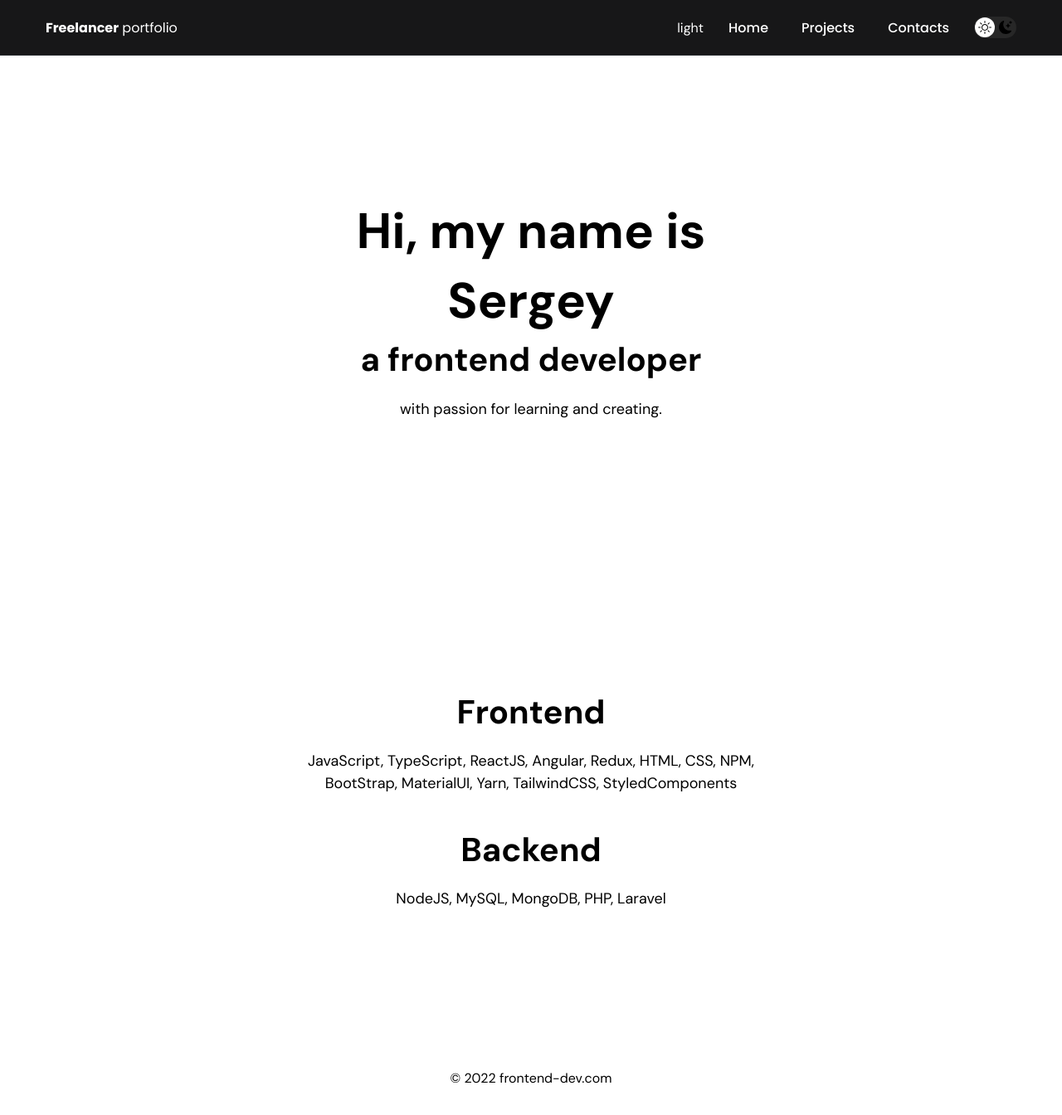
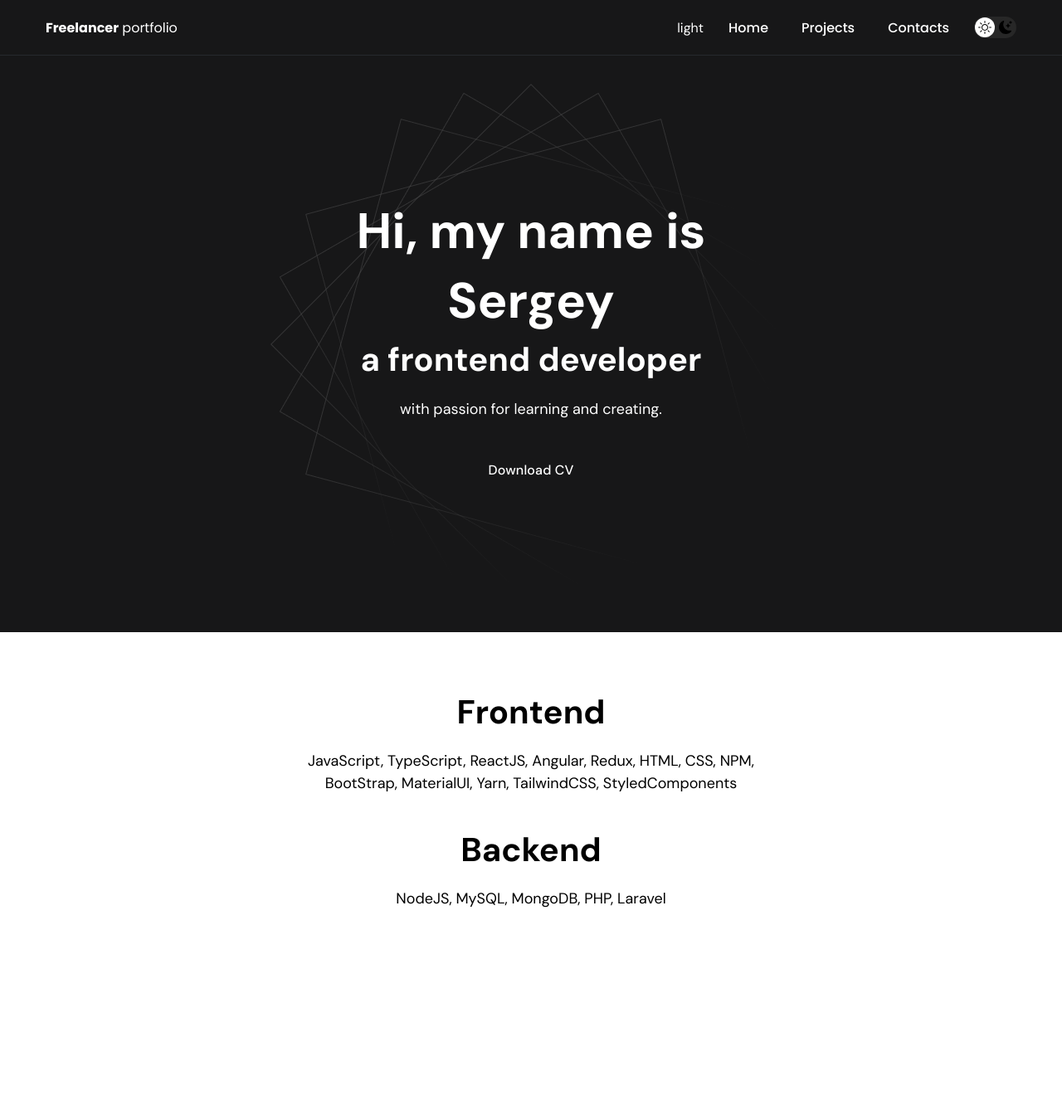
Before and after one commit to dudkinsa/react-freelance-portfolio, a React (Create React App) app: page / in a window 1280 px wide. Shown: the top 1344 px of the page at 83% size. Built offline with nearby package versions, Linux system fonts and the light colour scheme.

Commit message:
измененеие стилей header

```diff
--- a/src/App.scss
+++ b/src/App.scss
@@ -41,6 +41,11 @@ body {
 --nav-border: var(--black-border);
 --nav-text: var(--white);
 
+/* Header */
+--header-bg: var(--black);
+--header-text: var(--white);
+
+
 
   // --text-color: var(--black);
 
@@ -61,6 +66,17 @@ body {
 	// --project-card-bg: var(--white);
 	// --project-card-text: var(--black);
 	// --box-shadow: 0px 5px 35px rgba(0, 0, 0, 0.25);
+}
+.dark {
+	/* Dark mode */
+	--page-bg: #252526;
+	--text-color: var(--white);
+
+	--title-1: var(--white);
+
+	--project-card-bg: var(--black);
+	--project-card-text: var(--white);
+	--box-shadow: 0px 5px 35px rgba(0, 0, 0, 0.8);
 }
 
 #root{
--- a/src/Layout/BtnDarkMode/style.scss
+++ b/src/Layout/BtnDarkMode/style.scss
@@ -40,15 +40,3 @@
 	position: relative;
 	z-index: 9;
 }
-
-  .dark {
-	/* Dark mode */
-	--page-bg: #252526;
-	--text-color: var(--white);
-
-	--title-1: var(--white);
-
-	--project-card-bg: var(--black);
-	--project-card-text: var(--white);
-	--box-shadow: 0px 5px 35px rgba(0, 0, 0, 0.8);
-}
--- a/src/Layout/Header/header.scss
+++ b/src/Layout/Header/header.scss
@@ -6,13 +6,14 @@
   justify-content: center;
   align-items: center;
 
-  background-color: var(--dark-bg);
-  color: var(--header-text);
-  text-align: center;
+  background-color: var(--header-bg);
   background-image: url('../../assets/img/header-bg.png');
   background-repeat: no-repeat;
   background-size: auto;
   background-position: center center;
+
+  color: var(--header-text);
+  text-align: center;
 
   &__wrapper {
     padding: 0 15px;
```
